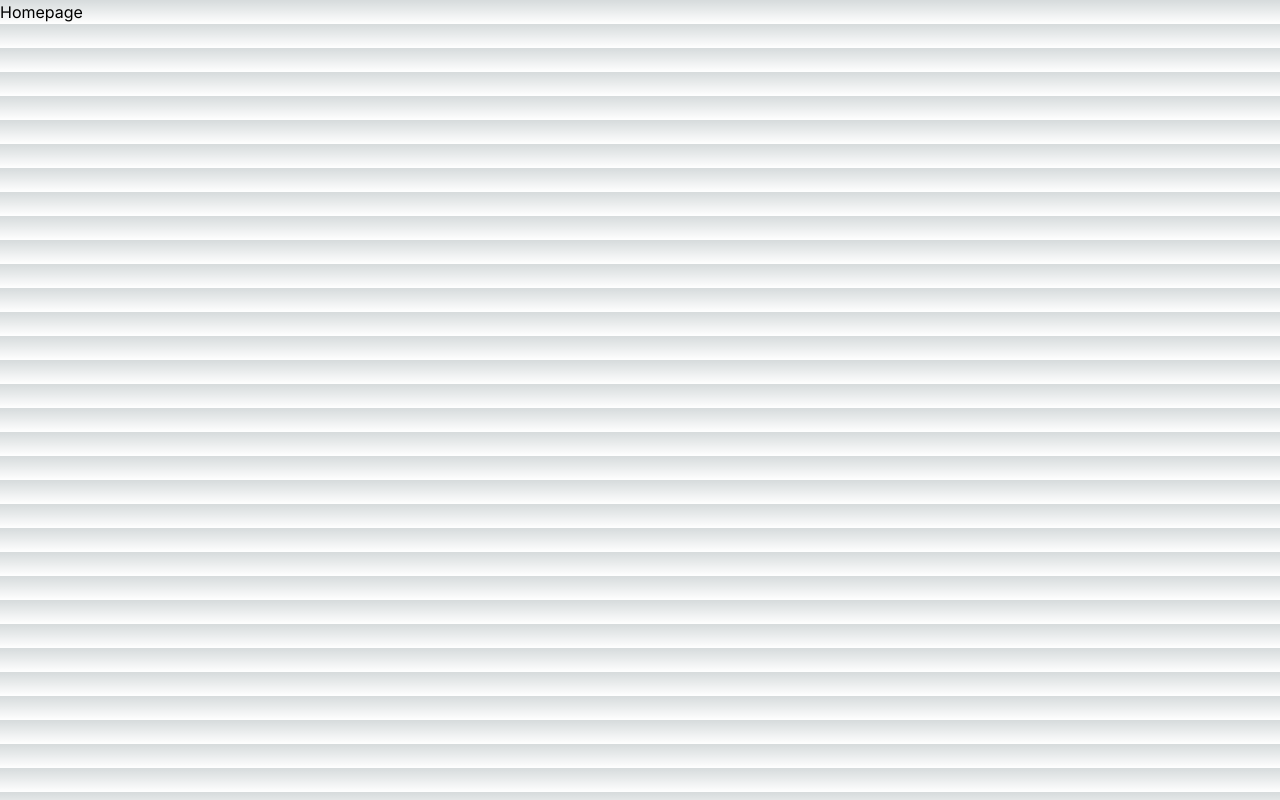
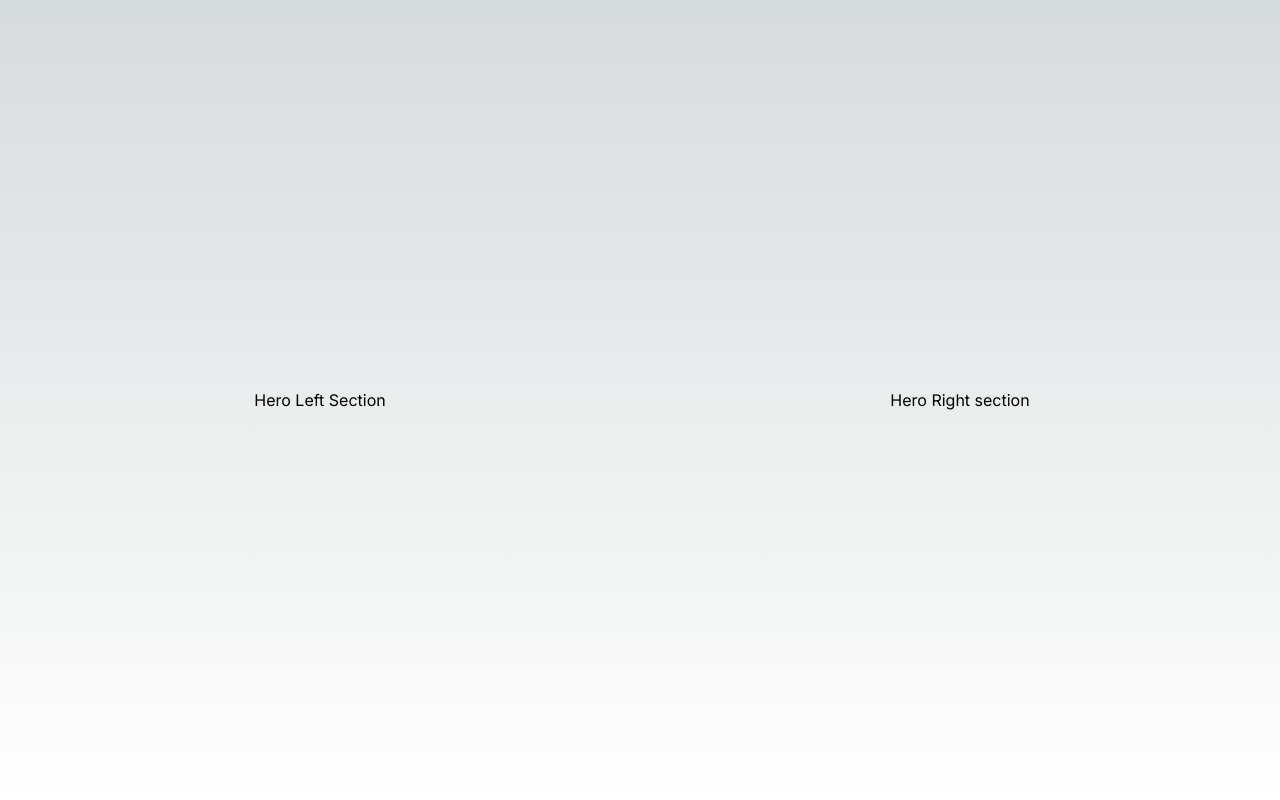
Before and after one commit to emamjion/hirehub-landing-page, a Next.js app: page / in a window 1280 px wide. Built offline with nearby package versions, Linux system fonts and the light colour scheme.

Commit message:
Initialized Hero section

```diff
--- /dev/null
+++ b/src/app/components/Hero Section/Hero-Left.jsx
@@ -0,0 +1,11 @@
+import React from 'react'
+
+const Left = () => {
+  return (
+    <div className='flex justify-center'>
+      Hero Left Section
+    </div>
+  )
+}
+
+export default Left
--- /dev/null
+++ b/src/app/components/Hero Section/Hero-Right.jsx
@@ -0,0 +1,11 @@
+import React from 'react'
+
+const Right = () => {
+  return (
+    <div className='flex justify-center'>
+      Hero Right section
+    </div>
+  )
+}
+
+export default Right
--- /dev/null
+++ b/src/app/components/Hero Section/Hero.jsx
@@ -0,0 +1,14 @@
+import React from 'react'
+import Left from './Hero-Left'
+import Right from './Hero-Right'
+
+const Hero = () => {
+  return (
+    <div className='min-h-screen items-center grid grid-cols-2 justify-center'>
+      <Left />
+      <Right />
+    </div>
+  )
+}
+
+export default Hero
--- a/src/app/page.jsx
+++ b/src/app/page.jsx
@@ -1,7 +1,9 @@
+import Hero from "./components/Hero Section/Hero";
+
 const Homepage = () => {
   return (
-    <div>
-      <h1>Homepage</h1>
+    <div className="">
+      <Hero />
     </div>
   );
 };
```
